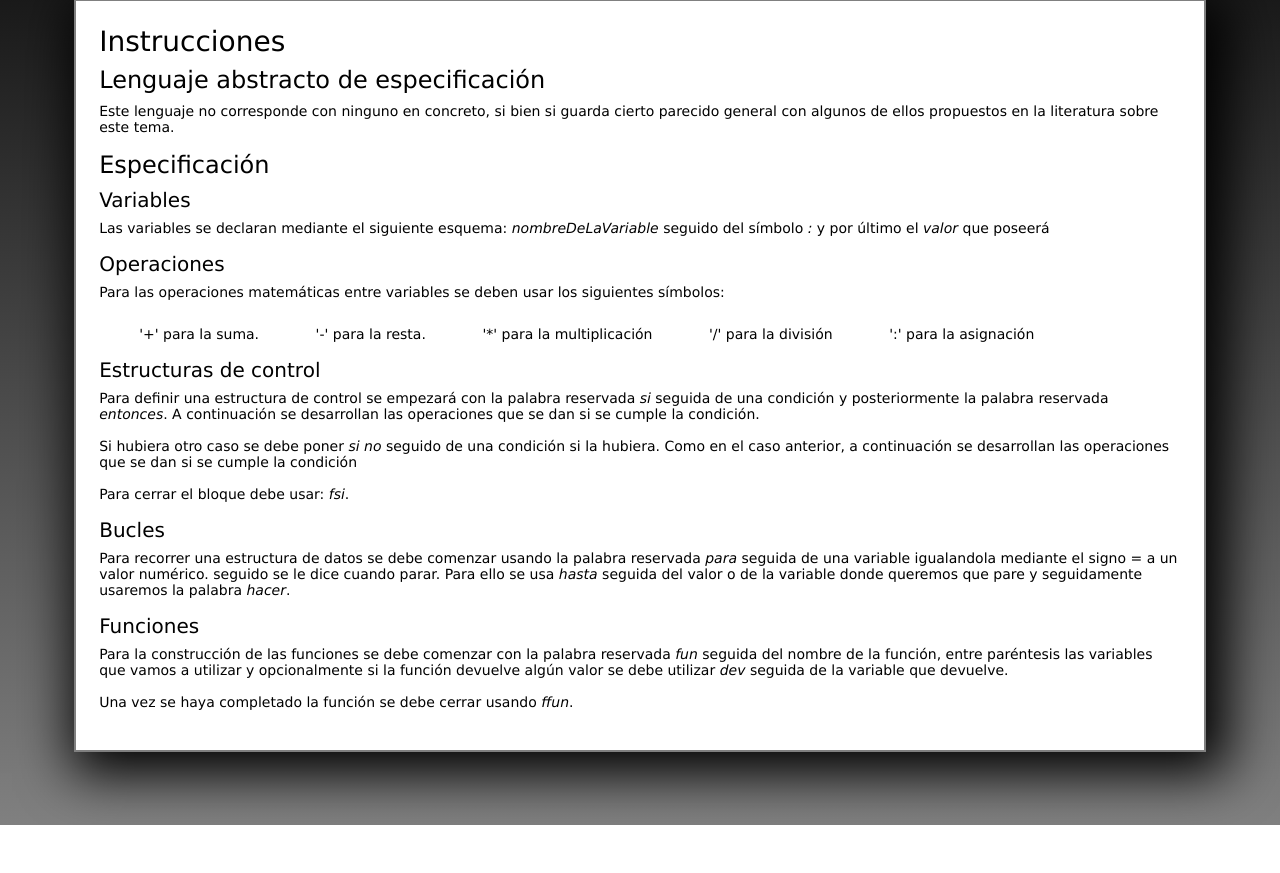
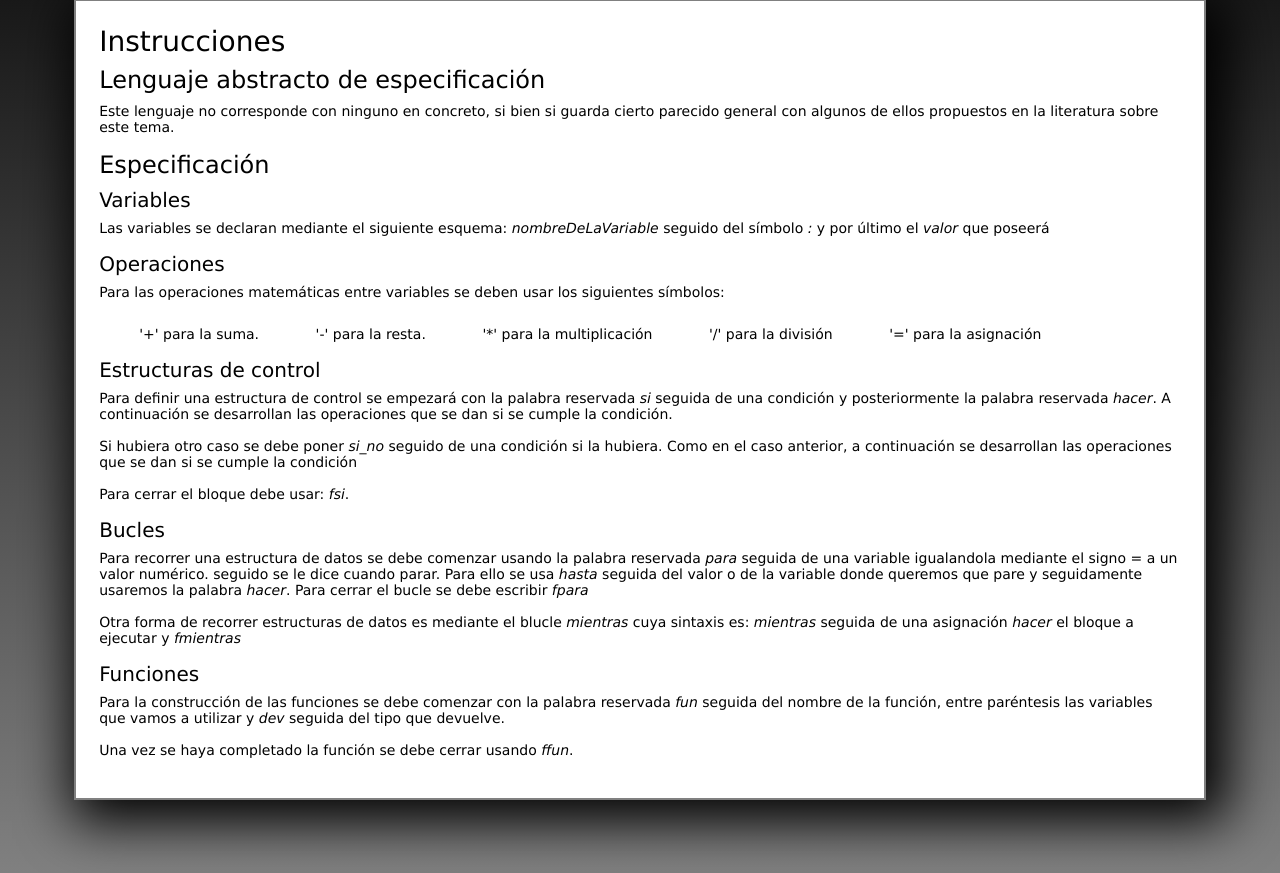
Before and after one commit to ULL-ESIT-GRADOII-PL/proyecto-adrian_adexe, a Node server app: page /instructions in a window 1280 px wide. Shown: the part 215-1088 px from the top of the page. Before the commit the page ends 1040 px from the top, so only its background shows below. Run offline with Node 20, Linux system fonts and the light colour scheme; some libraries are stand-ins or nearby versions.

Commit message:
Modificado ejemplo e instrucciones de uso.

```diff
--- a/public/files/example4.txt
+++ b/public/files/example4.txt
@@ -6,7 +6,7 @@ fun  contador () dev string
  b = 1;
  mientras a != 3 hacer
   a = a + 1;
-  b = a + b;
+  b = a + b
  fmientras;
 
  dev "Ha llegado al final";
--- a/views/instructions.ejs
+++ b/views/instructions.ejs
@@ -14,17 +14,18 @@
       <li>'-' para la resta.</li>
       <li>'*' para la multiplicación</li>
       <li>'/' para la división</li>
-      <li>':' para la asignación</li>
+      <li>'=' para la asignación</li>
     </ul>
     </p>
     <h5>Estructuras de control</h5>
-    <p>Para definir una estructura de control se empezará con la palabra reservada <i>si</i> seguida de una condición y posteriormente la palabra reservada <i>entonces</i>. A continuación se desarrollan las operaciones que se dan si se cumple la condición.</p>
-    <p>Si hubiera otro caso se debe poner <i>si no</i> seguido de una condición si la hubiera. Como en el caso anterior, a continuación se desarrollan las operaciones que se dan si se cumple la condición</p>
+    <p>Para definir una estructura de control se empezará con la palabra reservada <i>si</i> seguida de una condición y posteriormente la palabra reservada <i>hacer</i>. A continuación se desarrollan las operaciones que se dan si se cumple la condición.</p>
+    <p>Si hubiera otro caso se debe poner <i>si_no</i> seguido de una condición si la hubiera. Como en el caso anterior, a continuación se desarrollan las operaciones que se dan si se cumple la condición</p>
     <p>Para cerrar el bloque debe usar: <i>fsi</i>.</p>
     <h5>Bucles</h5>
-    <p>Para recorrer una estructura de datos se debe comenzar usando la palabra reservada <i>para</i> seguida de una variable igualandola mediante el signo <i>=</i> a un valor numérico. seguido se le dice cuando parar. Para ello se usa <i>hasta</i> seguida del valor o de la variable donde queremos que pare y seguidamente usaremos la palabra <i>hacer</i>.</p>
+    <p>Para recorrer una estructura de datos se debe comenzar usando la palabra reservada <i>para</i> seguida de una variable igualandola mediante el signo <i>=</i> a un valor numérico. seguido se le dice cuando parar. Para ello se usa <i>hasta</i> seguida del valor o de la variable donde queremos que pare y seguidamente usaremos la palabra <i>hacer</i>. Para cerrar el bucle se debe escribir <i>fpara</i></p>
+    <p>Otra forma de recorrer estructuras de datos es mediante el blucle <i>mientras</i> cuya sintaxis es: <i>mientras</i> seguida de una asignación <i>hacer</i> el bloque a ejecutar y <i>fmientras</i></p>
     <h5>Funciones</h5>
-    <p>Para la construcción de las funciones se debe comenzar con la palabra reservada <i>fun</i> seguida del nombre de la función, entre paréntesis las variables que vamos a utilizar y opcionalmente si la función devuelve algún valor se debe utilizar <i>dev</i> seguida de la variable que devuelve. </p>
+    <p>Para la construcción de las funciones se debe comenzar con la palabra reservada <i>fun</i> seguida del nombre de la función, entre paréntesis las variables que vamos a utilizar y <i>dev</i> seguida del tipo que devuelve. </p>
     <p>Una vez se haya completado la función se debe cerrar usando <i>ffun</i>.</p>
   </div>
 </div>
```
Also changed, not shown: README.md.
